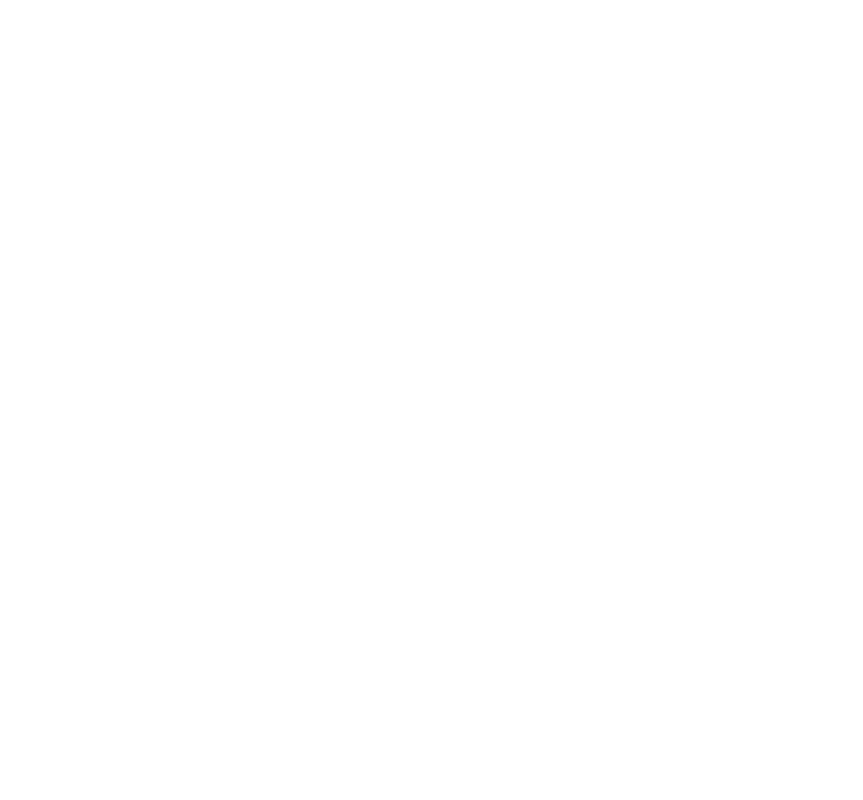
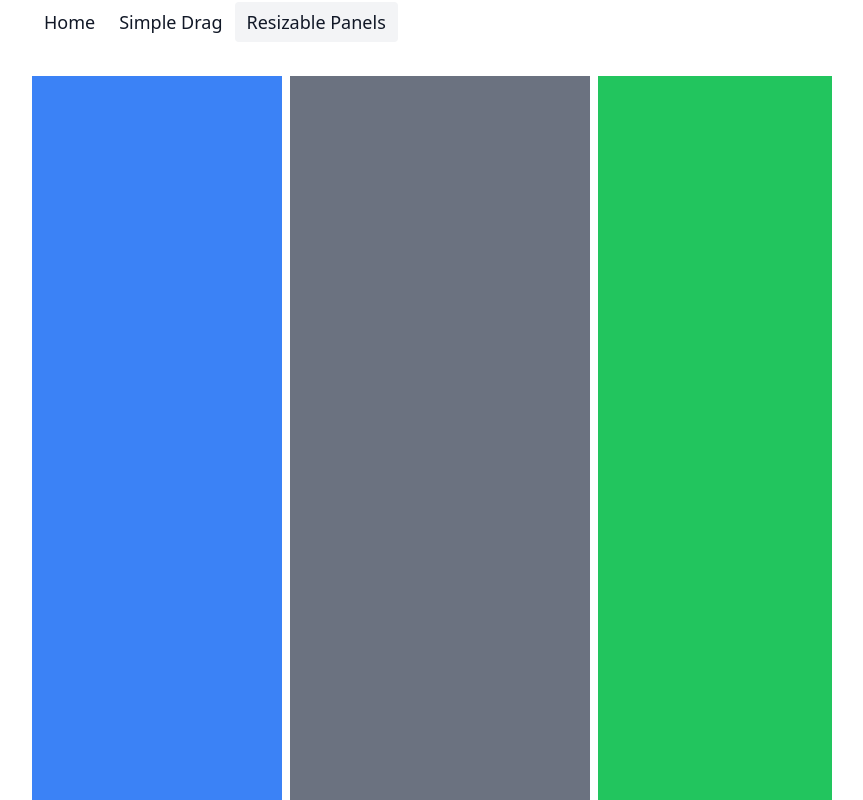
Before and after one commit to Girish21/react-spring-gestures, a React (Vite) app: page /resizable-panels in a window 1280 px wide. Before the commit this address had no page. Shown: the whole page, without its empty margins (208-1071 px from the left). Built offline with nearby package versions, Linux system fonts and the light colour scheme.

Commit message:
resizable panels

```diff
--- a/src/components/nav.tsx
+++ b/src/components/nav.tsx
@@ -21,7 +21,9 @@
       <nav>
         <ul className='flex flex-row gap-6'>
           <li>
+            <NavLink to='/'>Home</NavLink>
             <NavLink to='simple-drag'>Simple Drag</NavLink>
+            <NavLink to='resizable-panels'>Resizable Panels</NavLink>
           </li>
         </ul>
       </nav>
--- a/src/main.tsx
+++ b/src/main.tsx
@@ -4,6 +4,7 @@
 import { Layout } from './components'
 import './index.css'
 import IndexPage from './pages/index'
+import ResizablePanels from './pages/resizable-panels'
 import SimpleDrag from './pages/simple-gesture'
 
 ReactDOM.createRoot(document.getElementById('root')!).render(
@@ -27,6 +28,14 @@
               </React.Suspense>
             }
           />
+          <Route
+            path='resizable-panels'
+            element={
+              <React.Suspense fallback={null}>
+                <ResizablePanels />
+              </React.Suspense>
+            }
+          />
         </Route>
       </Routes>
     </BrowserRouter>
--- /dev/null
+++ b/src/pages/resizable-panels/index.ts
@@ -0,0 +1,3 @@
+import * as React from 'react'
+
+export default React.lazy(() => import('./page'))
--- /dev/null
+++ b/src/pages/resizable-panels/page.tsx
@@ -0,0 +1,87 @@
+import * as React from 'react'
+import { useSpring, animated } from '@react-spring/web'
+import { useDrag } from '@use-gesture/react'
+
+const clamp = (num: number, clamp: number, higher?: number) =>
+  higher ? Math.min(Math.max(num, clamp), higher) : Math.min(num, clamp)
+
+const Panel = ({
+  children,
+  initialSize,
+  minSize,
+  maxSize,
+  direction = 'horizontal',
+}: {
+  children: React.ReactNode
+  initialSize: number
+  minSize: number
+  maxSize: number
+  direction?: 'horizontal' | 'vertical'
+}) => {
+  const [firstChild, secondChild] = React.Children.toArray(children)
+
+  const [{ size, active }, api] = useSpring(() => ({
+    size: initialSize,
+    active: 0,
+  }))
+
+  const bind = useDrag(({ down, delta: [dx, dy], memo = size.get() }) => {
+    memo = clamp(
+      memo + (direction === 'horizontal' ? dx : dy),
+      minSize,
+      maxSize,
+    )
+
+    api.start({ size: memo, immediate: down })
+
+    if (down) {
+      document.documentElement.style.cursor = 'grabbing'
+      api.start({ active: 1 })
+    } else {
+      document.documentElement.style.cursor = ''
+      api.start({ active: 0 })
+    }
+
+    return memo
+  })
+
+  const sizeProperty = direction === 'horizontal' ? 'width' : 'height'
+
+  return (
+    <div
+      className={`relative flex ${
+        direction === 'horizontal'
+          ? 'h-full flex-row'
+          : 'h-full w-full flex-col'
+      }`}
+    >
+      <animated.div style={{ [sizeProperty]: size }}>{firstChild}</animated.div>
+      <animated.div
+        style={{
+          opacity: active.interpolate({ range: [0, 1], output: [0, 1] }),
+        }}
+        className={`${
+          direction === 'horizontal' ? 'h-full w-2' : 'h-2 w-full'
+        } touch-none bg-red-600`}
+        {...bind()}
+      />
+      <div className='flex-1'>{secondChild}</div>
+    </div>
+  )
+}
+
+const ResizablePanel = () => {
+  return (
+    <div className='mx-auto w-app-content flex-1'>
+      <Panel initialSize={250} minSize={100} maxSize={300}>
+        <div className='h-full bg-blue-500' />
+        <Panel initialSize={300} minSize={100} maxSize={400}>
+          <div className='h-full bg-gray-500' />
+          <div className='h-full bg-green-500' />
+        </Panel>
+      </Panel>
+    </div>
+  )
+}
+
+export default ResizablePanel
```
